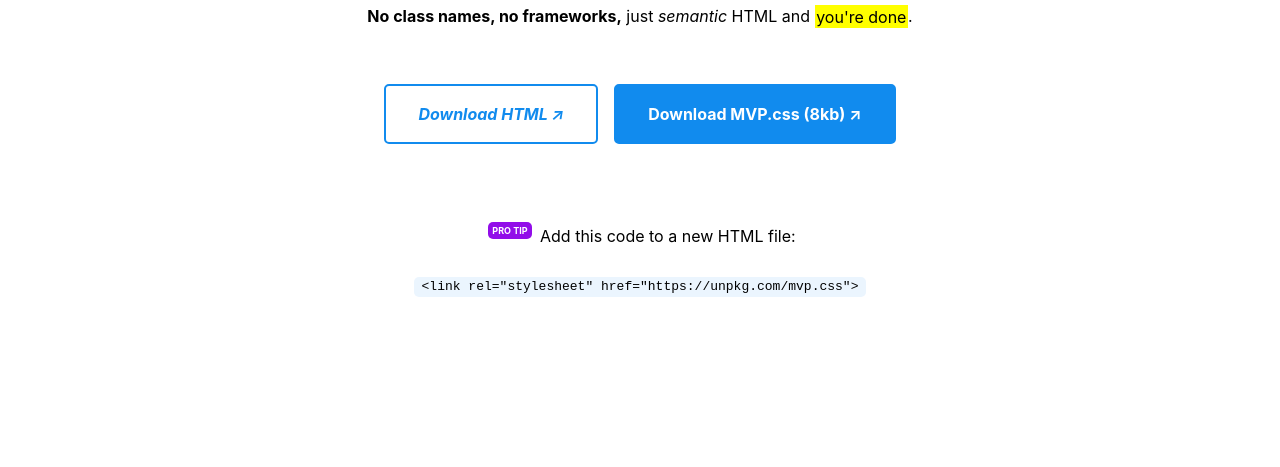
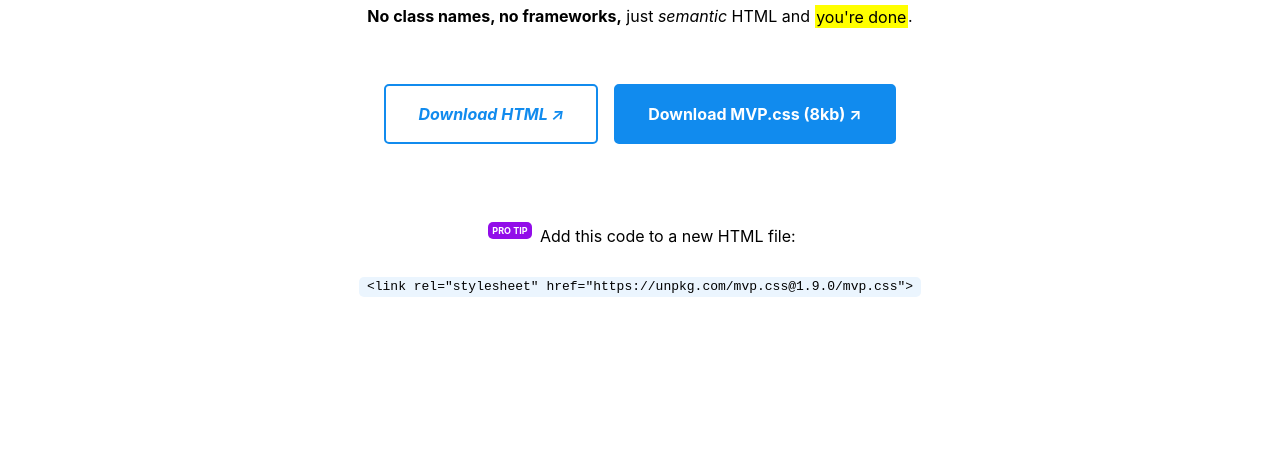
Before and after one commit to andybrewer/mvp, a website: page index.html in a window 1280 px wide. Shown: the part 333-800 px from the top of the page. Drawn offline with Linux system fonts and the light colour scheme.

Commit message:
versioned css link

```diff
--- a/index.html
+++ b/index.html
@@ -31,7 +31,7 @@
                 download="mvp.css" href="./mvp.css" target="_blank"><b>Download MVP.css (8kb) &nearr;</b></a></p>
         <br><br>
         <p><sup>PRO TIP</sup> Add this code to a new HTML
-            file:<br><br><code>&lt;link rel="stylesheet" href="https://unpkg.com/mvp.css"&gt;</code></p>
+            file:<br><br><code>&lt;link rel="stylesheet" href="https://unpkg.com/mvp.css@1.9.0/mvp.css"&gt;</code></p>
     </header>
     <main>
         <hr>
```
